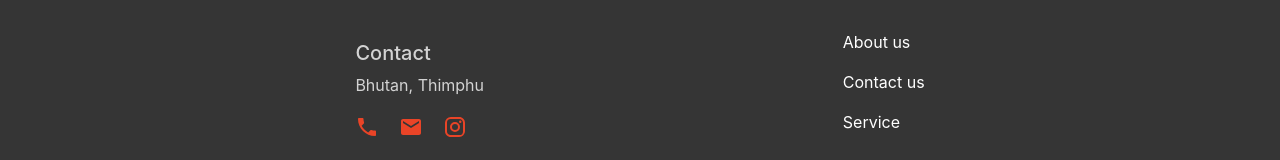
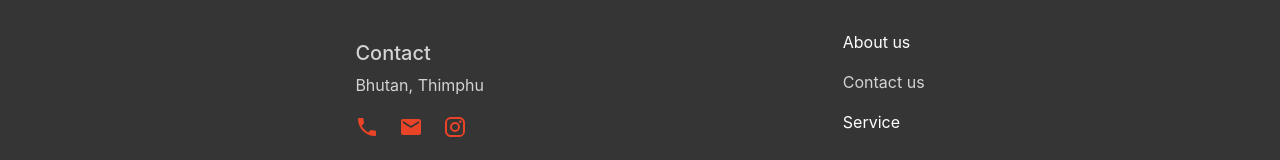
Before and after one commit to JigmeT123/mePanel, a React (Create React App) app: page /terms in a window 1280 px wide. Shown: the part 3110-3270 px from the top of the page. Built offline with nearby package versions, Linux system fonts and the light colour scheme.

Commit message:
removed a bug on the link

```diff
--- a/src/Components/footer/Footer.js
+++ b/src/Components/footer/Footer.js
@@ -19,9 +19,7 @@ const Footer = () => {
                     <Link to="/about">
                         <p>About us</p>
                     </Link>
-                    <Link to="/contact">
                         <p>Contact us</p>
-                    </Link>
                     <Link to="/services">
                         <p>Service</p>
                     </Link>
```
